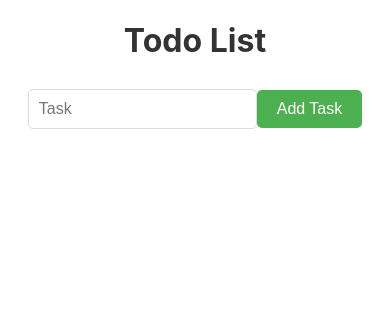
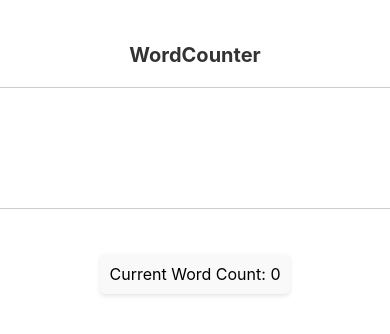
Before and after one commit to Askari64/hello-world, a React (Create React App) app: page / in a window 390 px wide. Shown: the top 334 px of the page. Built offline with nearby package versions, Linux system fonts and the light colour scheme.

Commit message:
Word Counter

```diff
--- a/src/App.js
+++ b/src/App.js
@@ -21,14 +21,16 @@ import Toolbar from './components/EventHandlerProps';
 import Exhibit from './components/Hooks/useState/useState1';
 import ShowAccordion from './components/Hooks/useState/Accordion/Accordion2';
 import TodoList from './components/Hooks/useState/Todo List/Todo';
+import WordCounter from './components/Hooks/useState/WordCounter.js/WordCounter';
 
 function App() {
   return (
     <div className="App">
-    <TodoList/>
+    <WordCounter/>
 
      {
       /*
+      <TodoList/>
         <ShowAccordion/>
       <Exhibit/>
       <Toolbar/>
--- /dev/null
+++ b/src/components/Hooks/useState/WordCounter.js/WordCounter.css
@@ -0,0 +1,55 @@
+.word-counter-container {
+    display: flex;
+    flex-direction: column;
+    align-items: center;
+    margin-top: 50px;
+  }
+
+  .title {
+    font-size: 24px;
+    font-weight: bold;
+    margin-bottom: 20px;
+  }
+
+  .text-area {
+    width: 300px;
+    height: 150px;
+    padding: 10px;
+    border: 1px solid #ccc;
+    border-radius: 4px;
+    resize: none;
+    font-size: 16px;
+  }
+
+  .word-count {
+    font-size: 18px;
+    margin-top: 10px;
+  }
+
+  /* Media queries for responsiveness */
+@media (max-width: 768px) {
+    .word-counter-container {
+      margin-top: 30px;
+    }
+
+    .text-area {
+      width: 100%;
+      height: 120px;
+    }
+  }
+
+  @media (max-width: 480px) {
+    .title {
+      font-size: 20px;
+    }
+
+    .text-area {
+      height: 100px;
+      font-size: 14px;
+    }
+
+    .word-count {
+      font-size: 16px;
+      margin-top: 5px;
+    }
+  }
--- /dev/null
+++ b/src/components/Hooks/useState/WordCounter.js/WordCounter.js
@@ -0,0 +1,62 @@
+import React from 'react'
+import { useState } from 'react'
+import './WordCounter.css'
+
+function WordCounter() {
+
+    const [text , setText] = useState('');
+
+
+
+    function handleChange(e) {
+        setText(e.target.value)
+    }
+
+    const countWords = () => {
+
+       const words = text.trim().split(/\s+/);
+       if (text.trim() === '') {
+        return 0;
+       }
+       return words.length;
+    }
+
+  return (
+    <div className="word-counter-container">
+    <h1 className="title">WordCounter</h1>
+    <textarea className="text-area" onChange={handleChange} />
+    <br/><br/>
+    <p className="word-count"> Current Word Count: {countWords()}</p>
+    </div>
+  )
+}
+
+export default WordCounter
+
+
+/* Main logic lies here
+
+const countWords = () => {
+
+       const words = text.trim().split(/\s+/);
+       if (text.trim() === '') {
+        return 0;
+       }
+       return words.length;
+    }
+
+    here countWords = () => {...} is an arrow function
+    words is a variable which stores value of text.trim().split(/\s+/)
+    text is a variable which stores string value from useState. Initial value is ''.
+    trim() method removes whitespaces from before and after the text.
+    split() method splits the words based on a specified seperator.
+    /\s+/ is a regex where // is start and end of regex and \s is short for whitespaces and + says
+     that previous value i.e \s will be used for every occurance.
+
+     if statement says if text.trim() === ''
+     then return 0 because if we dont do this, then it returns 1 because
+     if the text variable contains only a single space character " ", the split(/\s+/)
+     operation will split the string at that space, resulting in an array with one empty string element ([""]).
+     Thus, the words.length will be 1 by default or if the text area is empty.
+     If textarea is not empty then it will return words.length
+    */
```
